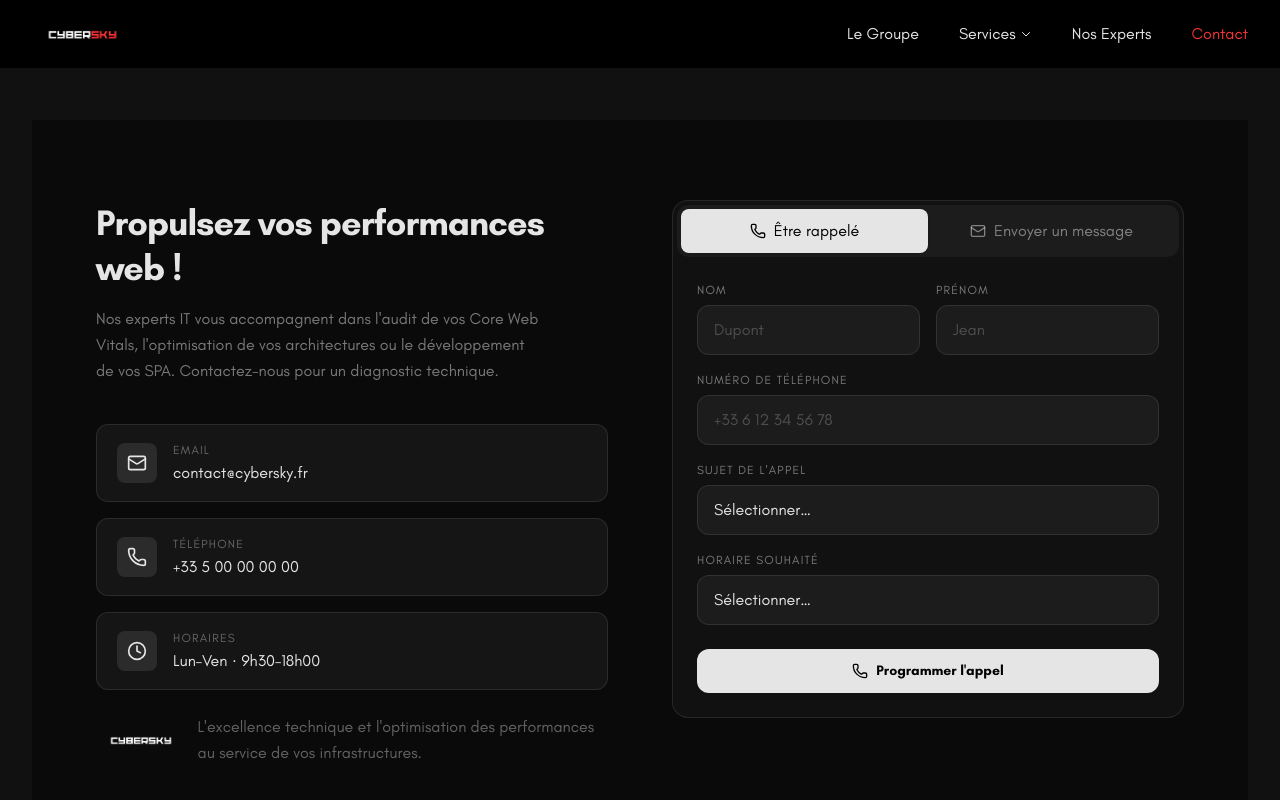
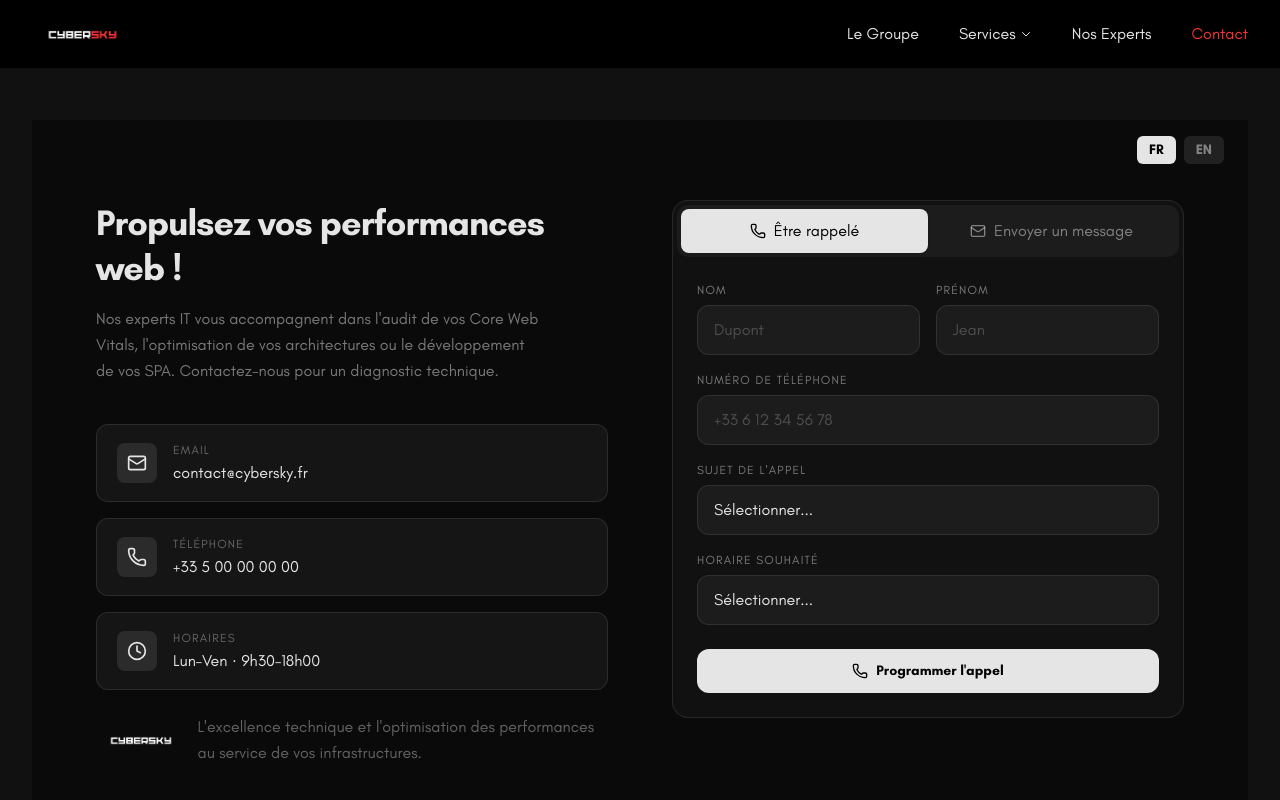
Before and after one commit to 4skygroup/cybersky, a React (Vite) app: page /contact in a window 1280 px wide. Shown: the top 800 px of the page. Built offline with nearby package versions, Linux system fonts and the light colour scheme.

Commit message:
feat(i18n): intégration complète des traductions EN/FR sur la page contact

```diff
--- a/src/components/contact/Contact.tsx
+++ b/src/components/contact/Contact.tsx
@@ -1,19 +1,46 @@
+import { useTranslation } from 'react-i18next';
 import ContactForm from "./ContactForm";
 import ContactInfoCards from "./ContactInfoCard";
 
-export default function ContactSection() {
+export default function Contact() {
+    // On importe la fonction 't' pour traduire, et 'i18n' pour changer la langue
+    const { t, i18n } = useTranslation();
+
+    const changeLanguage = (lng: string) => {
+        i18n.changeLanguage(lng);
+    };
+
     return (
-        <section className="min-h-screen w-full bg-[#0a0a0a] px-6 py-20 lg:px-16 mt-4 md:mt-8">
+        <section className="min-h-screen w-full bg-[#0a0a0a] px-6 py-20 lg:px-16 mt-4 md:mt-8 relative">
+
+            {/* ── Sélecteur de langue (Temporaire pour tester) ── */}
+            <div className="absolute top-4 right-6 flex gap-2">
+                <button
+                    onClick={() => changeLanguage('fr')}
+                    className={`px-3 py-1 rounded-md text-sm font-bold transition-colors ${i18n.language === 'fr' ? 'bg-white text-black' : 'bg-white/10 text-white/50 hover:bg-white/20'}`}
+                >
+                    FR
+                </button>
+                <button
+                    onClick={() => changeLanguage('en')}
+                    className={`px-3 py-1 rounded-md text-sm font-bold transition-colors ${i18n.language === 'en' ? 'bg-white text-black' : 'bg-white/10 text-white/50 hover:bg-white/20'}`}
+                >
+                    EN
+                </button>
+            </div>
+
             <div className="mx-auto grid max-w-6xl grid-cols-1 gap-16 lg:grid-cols-2 lg:items-start">
 
                 {/* ── Left column ── */}
                 <div className="flex flex-col gap-10">
                     <div>
                         <h2 className="text-t3 font-bold leading-tight tracking-tight text-white md:text-h6">
-                            Propulsez vos performances web !
+                            {/* Appel de la traduction ici */}
+                            {t('contact.title')}
                         </h2>
                         <p className="mt-4 max-w-md text-base leading-relaxed text-white/50">
-                            Nos experts IT vous accompagnent dans l'audit de vos Core Web Vitals, l'optimisation de vos architectures ou le développement de vos SPA. Contactez-nous pour un diagnostic technique.
+                            {/* Et ici */}
+                            {t('contact.subtitle')}
                         </p>
                     </div>
 
--- a/src/components/contact/ContactForm.tsx
+++ b/src/components/contact/ContactForm.tsx
@@ -1,30 +1,14 @@
 import { Phone, Mail } from "lucide-react";
 import { useState } from "react";
+import { useTranslation } from "react-i18next";
 
 const FORMSPREE = ""; // Ton lien Formspree CyberSky
 
 type Tab = "callback" | "message";
 
-const timeSlots = [
-    "9h30 – 10h30",
-    "10h30 – 11h30",
-    "11h30 – 12h30",
-    "14h00 – 15h00",
-    "15h00 – 16h00",
-    "16h00 – 17h00",
-    "17h00 – 18h00",
-];
-
-const subjects = [
-    "Audit Webperf (Lighthouse / CWV)",
-    "Développement Front-End (SPA)",
-    "Consulting & Architecture",
-    "Infogérance IT",
-    "Autre demande technique",
-];
-
 export default function ContactForm() {
     const [activeTab, setActiveTab] = useState<Tab>("callback");
+    const { t } = useTranslation();
 
     return (
         <div className="rounded-2xl border border-white/10 bg-[#111111] p-1">
@@ -33,26 +17,25 @@ export default function ContactForm() {
                 <button
                     onClick={() => setActiveTab("callback")}
                     className={`flex items-center justify-center gap-2 rounded-lg px-4 py-2.5 text-t5 font-medium transition-all duration-200 ${activeTab === "callback"
-                            ? "bg-white text-black shadow"
-                            : "text-white/50 hover:text-white"
+                        ? "bg-white text-black shadow"
+                        : "text-white/50 hover:text-white"
                         }`}
                 >
                     <Phone className="w-4 h-4" />
-                    Être rappelé
+                    {t('contact.tab_callback')}
                 </button>
                 <button
                     onClick={() => setActiveTab("message")}
                     className={`flex items-center justify-center gap-2 rounded-lg px-4 py-2.5 text-t5 font-medium transition-all duration-200 ${activeTab === "message"
-                            ? "bg-white text-black shadow"
-                            : "text-white/50 hover:text-white"
+                        ? "bg-white text-black shadow"
+                        : "text-white/50 hover:text-white"
                         }`}
                 >
                     <Mail className="w-4 h-4" />
-                    Envoyer un message
+                    {t('contact.tab_message')}
                 </button>
             </div>
 
-            {/* Form body */}
             <div className="p-5">
                 {activeTab === "callback" ? <CallbackForm /> : <MessageForm />}
             </div>
@@ -68,6 +51,21 @@ function CallbackForm() {
     const [horaire, setHoraire] = useState("");
     const [status, setStatus] = useState<"idle" | "sending" | "sent" | "error">("idle");
 
+    const { t } = useTranslation();
+
+    const subjects = [
+        t('contact.subjects.audit'),
+        t('contact.subjects.dev'),
+        t('contact.subjects.consulting'),
+        t('contact.subjects.infra'),
+        t('contact.subjects.other'),
+    ];
+
+    const timeSlots = [
+        "9h30 – 10h30", "10h30 – 11h30", "11h30 – 12h30",
+        "14h00 – 15h00", "15h00 – 16h00", "16h00 – 17h00", "17h00 – 18h00"
+    ];
+
     const handleSubmit = async (e: React.FormEvent) => {
         e.preventDefault();
         setStatus("sending");
@@ -80,11 +78,7 @@ function CallbackForm() {
 
         if (res.ok) {
             setStatus("sent");
-            setNom("");
-            setPrenom("");
-            setTel("");
-            setSujet("");
-            setHoraire("");
+            setNom(""); setPrenom(""); setTel(""); setSujet(""); setHoraire("");
         } else {
             setStatus("error");
         }
@@ -93,27 +87,19 @@ function CallbackForm() {
     return (
         <form onSubmit={handleSubmit} className="flex flex-col gap-4">
             <div className="grid grid-cols-1 gap-4 sm:grid-cols-2">
-                <Field label="Nom" placeholder="Dupont" value={nom} onChange={setNom} />
-                <Field label="Prénom" placeholder="Jean" value={prenom} onChange={setPrenom} />
+                <Field label={t('contact.form.last_name')} placeholder="Dupont" value={nom} onChange={setNom} />
+                <Field label={t('contact.form.first_name')} placeholder="Jean" value={prenom} onChange={setPrenom} />
             </div>
-            <Field label="Numéro de téléphone" placeholder="+33 6 12 34 56 78" type="tel" value={tel} onChange={setTel} />
-            <SelectField label="Sujet de l'appel" options={subjects} value={sujet} onChange={setSujet} />
-            <SelectField label="Horaire souhaité" options={timeSlots} value={horaire} onChange={setHoraire} />
+            <Field label={t('contact.form.phone')} placeholder="+33 6 12 34 56 78" type="tel" value={tel} onChange={setTel} />
+            <SelectField label={t('contact.form.subject_call')} options={subjects} value={sujet} onChange={setSujet} defaultText={t('contact.form.select')} />
+            <SelectField label={t('contact.form.time_slot')} options={timeSlots} value={horaire} onChange={setHoraire} defaultText={t('contact.form.select')} />
 
-            {status === "sent" && (
-                <p className="text-sm text-green-400 text-center">Demande envoyée avec succès !</p>
-            )}
-            {status === "error" && (
-                <p className="text-sm text-red-400 text-center">Une erreur est survenue. Réessayez.</p>
-            )}
+            {status === "sent" && <p className="text-sm text-green-400 text-center">{t('contact.form.success')}</p>}
+            {status === "error" && <p className="text-sm text-red-400 text-center">{t('contact.form.error')}</p>}
 
-            <button
-                type="submit"
-                disabled={status === "sending"}
-                className="mt-2 flex w-full items-center justify-center gap-2 rounded-xl bg-white py-3 text-sm font-semibold text-black transition hover:bg-white/90 active:scale-[0.98] disabled:opacity-50"
-            >
+            <button type="submit" disabled={status === "sending"} className="mt-2 flex w-full items-center justify-center gap-2 rounded-xl bg-white py-3 text-sm font-semibold text-black transition hover:bg-white/90 active:scale-[0.98] disabled:opacity-50">
                 <Phone className="w-4 h-4" />
-                {status === "sending" ? "Envoi…" : "Programmer l'appel"}
+                {status === "sending" ? t('contact.form.sending') : t('contact.form.btn_call')}
             </button>
         </form>
     );
@@ -127,6 +113,16 @@ function MessageForm() {
     const [message, setMessage] = useState("");
     const [status, setStatus] = useState<"idle" | "sending" | "sent" | "error">("idle");
 
+    const { t } = useTranslation();
+
+    const subjects = [
+        t('contact.subjects.audit'),
+        t('contact.subjects.dev'),
+        t('contact.subjects.consulting'),
+        t('contact.subjects.infra'),
+        t('contact.subjects.other'),
+    ];
+
     const handleSubmit = async (e: React.FormEvent) => {
         e.preventDefault();
         setStatus("sending");
@@ -139,11 +135,7 @@ function MessageForm() {
 
         if (res.ok) {
             setStatus("sent");
-            setNom("");
-            setPrenom("");
-            setEmail("");
-            setSujet("");
-            setMessage("");
+            setNom(""); setPrenom(""); setEmail(""); setSujet(""); setMessage("");
         } else {
             setStatus("error");
         }
@@ -152,91 +144,52 @@ function MessageForm() {
     return (
         <form onSubmit={handleSubmit} className="flex flex-col gap-4">
             <div className="grid grid-cols-1 gap-4 sm:grid-cols-2">
-                <Field label="Nom" placeholder="Nom" value={nom} onChange={setNom} />
-                <Field label="Prénom" placeholder="Prénom" value={prenom} onChange={setPrenom} />
+                <Field label={t('contact.form.last_name')} placeholder="Dupont" value={nom} onChange={setNom} />
+                <Field label={t('contact.form.first_name')} placeholder="Jean" value={prenom} onChange={setPrenom} />
             </div>
-            <Field label="Email" placeholder="jean@exemple.com" type="email" value={email} onChange={setEmail} />
-            <SelectField label="Sujet" options={subjects} value={sujet} onChange={setSujet} />
+            <Field label={t('contact.form.email')} placeholder="jean@exemple.com" type="email" value={email} onChange={setEmail} />
+            <SelectField label={t('contact.form.subject_msg')} options={subjects} value={sujet} onChange={setSujet} defaultText={t('contact.form.select')} />
 
             <div className="flex flex-col gap-1.5">
                 <label className="text-t6 font-medium uppercase tracking-widest text-white/50">
-                    Message
+                    {t('contact.form.message_label')}
                 </label>
                 <textarea
                     rows={4}
-                    placeholder="Détaillez vos besoins techniques ou votre problématique..."
+                    placeholder={t('contact.form.message_placeholder')}
                     value={message}
                     onChange={(e) => setMessage(e.target.value)}
                     className="w-full resize-none rounded-xl border border-white/10 bg-white/5 px-4 py-3 text-t5 text-white placeholder:text-white/25 outline-none transition focus:border-white/30 focus:bg-white/8"
                 />
             </div>
 
-            {status === "sent" && (
-                <p className="text-sm text-green-400 text-center">Message envoyé avec succès !</p>
-            )}
-            {status === "error" && (
-                <p className="text-sm text-red-400 text-center">Une erreur est survenue. Réessayez.</p>
-            )}
+            {status === "sent" && <p className="text-sm text-green-400 text-center">{t('contact.form.success')}</p>}
+            {status === "error" && <p className="text-sm text-red-400 text-center">{t('contact.form.error')}</p>}
 
-            <button
-                type="submit"
-                disabled={status === "sending"}
-                className="mt-2 flex w-full items-center justify-center gap-2 rounded-xl bg-white py-3 text-t5 font-semibold text-black transition hover:bg-white/90 active:scale-[0.98] disabled:opacity-50"
-            >
+            <button type="submit" disabled={status === "sending"} className="mt-2 flex w-full items-center justify-center gap-2 rounded-xl bg-white py-3 text-t5 font-semibold text-black transition hover:bg-white/90 active:scale-[0.98] disabled:opacity-50">
                 <Mail className="w-4 h-4" />
-                {status === "sending" ? "Envoi…" : "Envoyer le message"}
+                {status === "sending" ? t('contact.form.sending') : t('contact.form.btn_message')}
             </button>
         </form>
     );
 }
 
-function Field({ label, placeholder, type = "text", value, onChange, }: {
-    label: string;
-    placeholder: string;
-    type?: string;
-    value: string;
-    onChange: (v: string) => void;
-}) {
+function Field({ label, placeholder, type = "text", value, onChange }: { label: string; placeholder: string; type?: string; value: string; onChange: (v: string) => void; }) {
     return (
         <div className="flex flex-col gap-1.5">
-            <label className="text-t6 font-medium uppercase tracking-widest text-white/50">
-                {label}
-            </label>
-            <input
-                type={type}
-                placeholder={placeholder}
-                value={value}
-                onChange={(e) => onChange(e.target.value)}
-                className="w-full rounded-xl border border-white/10 bg-white/5 px-4 py-3 text-t5 text-white placeholder:text-white/25 outline-none transition focus:border-white/30 focus:bg-white/8"
-            />
+            <label className="text-t6 font-medium uppercase tracking-widest text-white/50">{label}</label>
+            <input type={type} placeholder={placeholder} value={value} onChange={(e) => onChange(e.target.value)} className="w-full rounded-xl border border-white/10 bg-white/5 px-4 py-3 text-t5 text-white placeholder:text-white/25 outline-none transition focus:border-white/30 focus:bg-white/8" />
         </div>
     );
 }
 
-function SelectField({ label, options, value, onChange, }: {
-    label: string;
-    options: string[];
-    value: string;
-    onChange: (v: string) => void;
-}) {
+function SelectField({ label, options, value, onChange, defaultText }: { label: string; options: string[]; value: string; onChange: (v: string) => void; defaultText: string; }) {
     return (
         <div className="flex flex-col gap-1.5">
-            <label className="text-t6 font-medium uppercase tracking-widest text-white/50">
-                {label}
-            </label>
-            <select
-                value={value}
-                onChange={(e) => onChange(e.target.value)}
-                className="w-full appearance-none rounded-xl border border-white/10 bg-white/5 px-4 py-3 text-t5 text-white outline-none transition focus:border-white/30 focus:bg-white/8"
-            >
-                <option value="" disabled className="bg-[#111] text-white/50">
-                    Sélectionner…
-                </option>
-                {options.map((o) => (
-                    <option key={o} value={o} className="bg-[#111] text-white">
-                        {o}
-                    </option>
-                ))}
+            <label className="text-t6 font-medium uppercase tracking-widest text-white/50">{label}</label>
+            <select value={value} onChange={(e) => onChange(e.target.value)} className="w-full appearance-none rounded-xl border border-white/10 bg-white/5 px-4 py-3 text-t5 text-white outline-none transition focus:border-white/30 focus:bg-white/8">
+                <option value="" disabled className="bg-[#111] text-white/50">{defaultText}</option>
+                {options.map((o) => (<option key={o} value={o} className="bg-[#111] text-white">{o}</option>))}
             </select>
         </div>
     );
--- a/src/i18n.ts
+++ b/src/i18n.ts
@@ -10,18 +10,87 @@ const resources = {
           "Nos experts IT vous accompagnent dans l'audit de vos Core Web Vitals, l'optimisation de vos architectures ou le développement de vos SPA. Contactez-nous pour un diagnostic technique.",
         tab_callback: "Être rappelé",
         tab_message: "Envoyer un message",
-        // Tu pourras ajouter les labels du formulaire ici plus tard
+
+        info: {
+          phone: "Téléphone",
+          hours: "Horaires",
+          hours_value: "Lun–Ven · 9h30–18h00",
+          description:
+            "L'excellence technique et l'optimisation des performances au service de vos infrastructures.",
+        },
+
+        form: {
+          last_name: "Nom",
+          first_name: "Prénom",
+          phone: "Numéro de téléphone",
+          email: "Email",
+          subject_call: "Sujet de l'appel",
+          subject_msg: "Sujet",
+          time_slot: "Horaire souhaité",
+          select: "Sélectionner...",
+          message_label: "Message",
+          message_placeholder:
+            "Détaillez vos besoins techniques ou votre problématique...",
+          success: "Demande envoyée avec succès !",
+          error: "Une erreur est survenue. Réessayez.",
+          sending: "Envoi...",
+          btn_call: "Programmer l'appel",
+          btn_message: "Envoyer le message",
+        },
+
+        subjects: {
+          audit: "Audit Webperf (Lighthouse / CWV)",
+          dev: "Développement Front-End (SPA)",
+          consulting: "Consulting & Architecture",
+          infra: "Infogérance IT",
+          other: "Autre demande technique",
+        },
       },
     },
   },
   en: {
     translation: {
       contact: {
-        title: "Boost your web performance!",
+        // TOUT est maintenant bien à l'intérieur de 'contact' !
+        title: "Boost your web performance !",
         subtitle:
           "Our IT experts assist you with Core Web Vitals audits, architecture optimization, and SPA development. Contact us for a technical diagnostic.",
         tab_callback: "Get a Call",
         tab_message: "Send a Message",
+
+        info: {
+          phone: "Phone",
+          hours: "Business Hours",
+          hours_value: "Mon–Fri · 09:30 AM–06:00 PM",
+          description:
+            "Technical excellence and performance optimization for your infrastructures.",
+        },
+
+        form: {
+          last_name: "Last Name",
+          first_name: "First Name",
+          phone: "Phone Number",
+          email: "Email",
+          subject_call: "Call Subject",
+          subject_msg: "Subject",
+          time_slot: "Preferred Time Slot",
+          select: "Select...",
+          message_label: "Message",
+          message_placeholder: "Detail your technical needs or your issue...",
+          success: "Request sent successfully !",
+          error: "An error occurred. Please try again.",
+          sending: "Sending...",
+          btn_call: "Schedule Call",
+          btn_message: "Send Message",
+        },
+
+        subjects: {
+          audit: "Web Performance Audit (Lighthouse / CWV)",
+          dev: "Front-End Development (SPA)",
+          consulting: "Consulting & Architecture",
+          infra: "IT Managed Services",
+          other: "Other Technical Request",
+        },
       },
     },
   },
@@ -29,10 +98,10 @@ const resources = {
 
 i18n.use(initReactI18next).init({
   resources,
-  lng: "fr", // Langue par défaut au chargement
-  fallbackLng: "en", // Langue de secours
+  lng: "fr",
+  fallbackLng: "en",
   interpolation: {
-    escapeValue: false, // React s'occupe déjà de la sécurité XSS
+    escapeValue: false,
   },
 });
 
--- a/src/main.tsx
+++ b/src/main.tsx
@@ -2,7 +2,7 @@ import { StrictMode } from 'react'
 import { createRoot } from 'react-dom/client'
 import './index.css'
 import App from './App.tsx'
-import i18n from './i18n.ts'
+import './i18n.ts'
 
 createRoot(document.getElementById('root')!).render(
   <StrictMode>
```
Also changed, not shown: src/components/contact/ContactInfoCard.tsx (+9 -6 lines).
